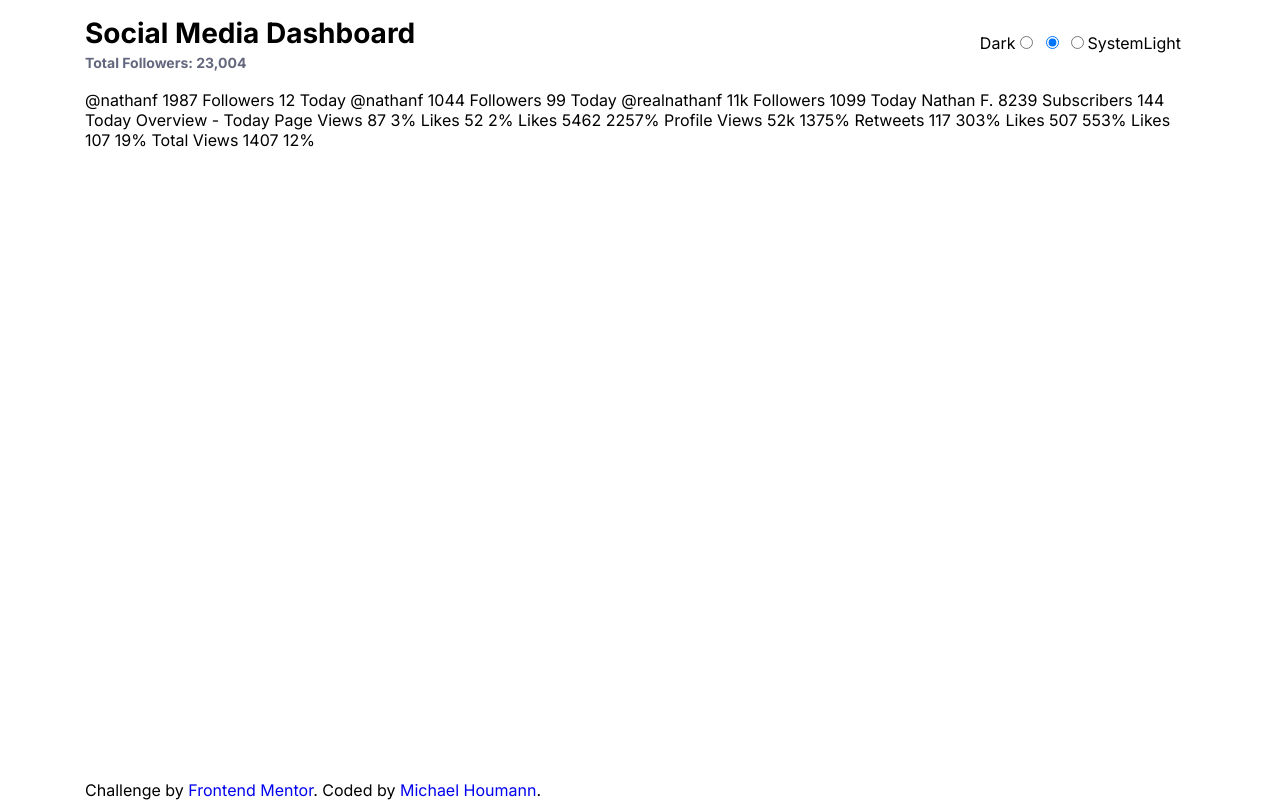
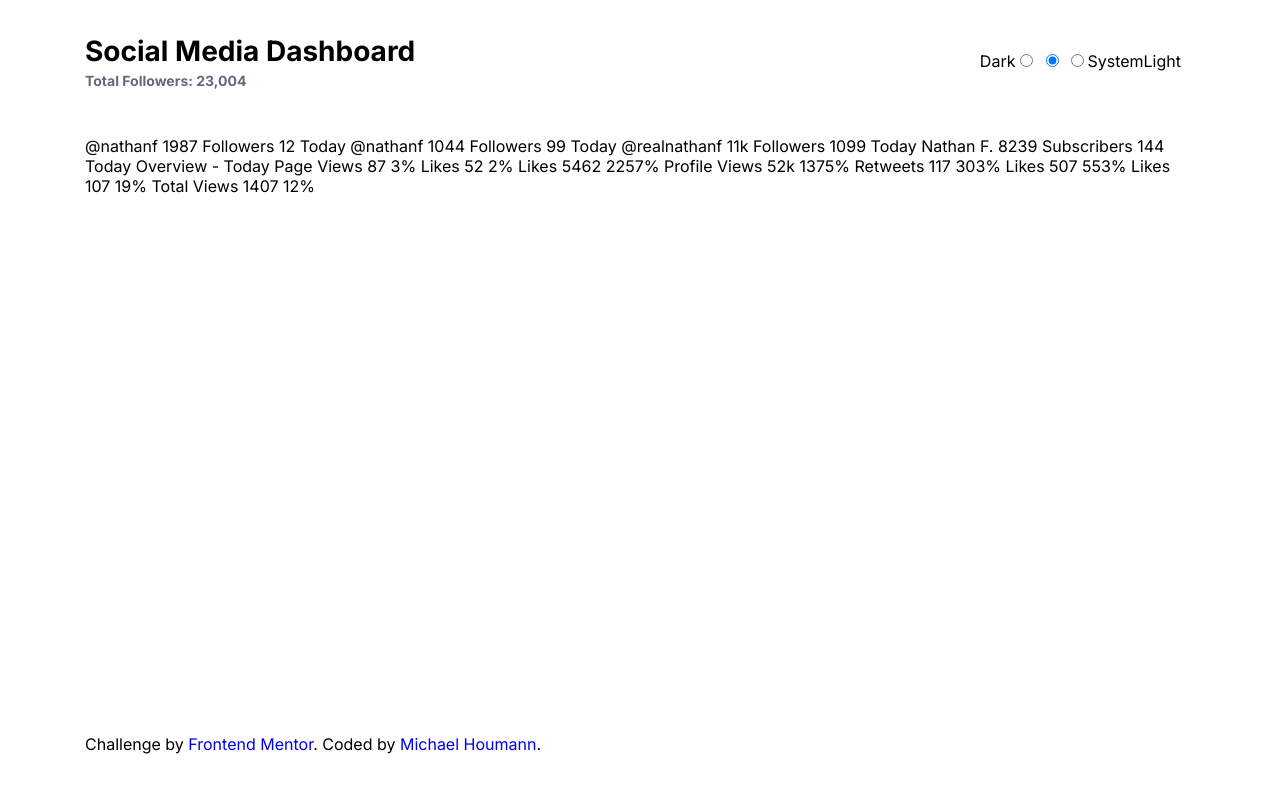
Before and after one commit to mhoumann87/socialmedia_dashboard, a website: page index.html in a window 1280 px wide. Drawn offline with nearby package versions, Linux system fonts and the light colour scheme; files that its build step writes are made by us from their sources.

Commit message:
Update header styles, and add margin to .wrapper

```diff
--- a/app/scss/components/header.scss
+++ b/app/scss/components/header.scss
@@ -2,7 +2,7 @@
 @use '../globals/' as *;
 
 .header {
-  padding-block: rem(18);
+  margin-block-start: rem(36);
   --flex-dir: column;
   --flex-gap: 0.5rem;
 
--- a/app/scss/globals/layout.scss
+++ b/app/scss/globals/layout.scss
@@ -3,7 +3,7 @@
 .wrapper {
   width: calc(100% - 2rem);
   max-width: rem(1110);
-  margin-inline: auto;
+  margin: 0 auto rem(46);
 }
 
 body {
```
